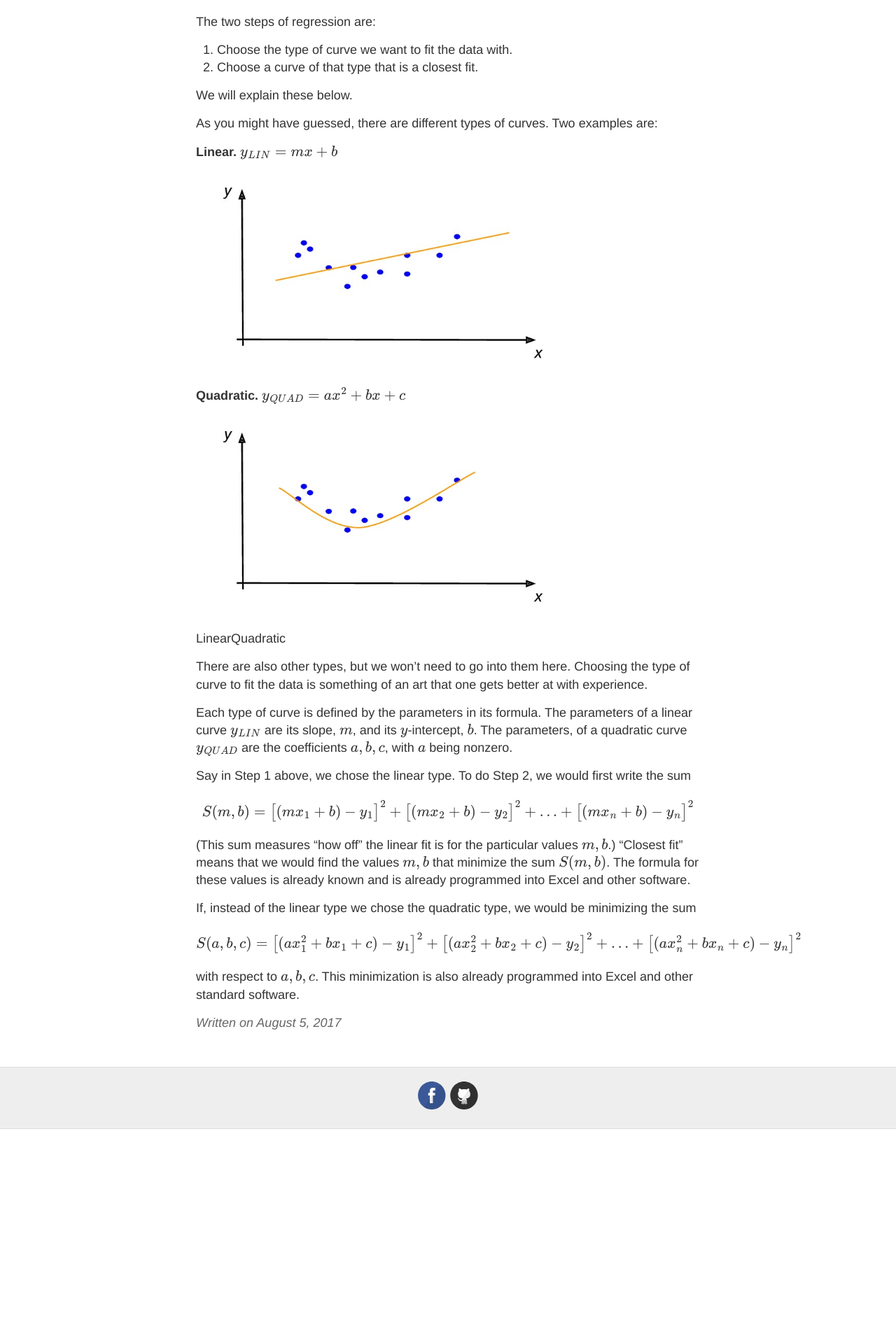
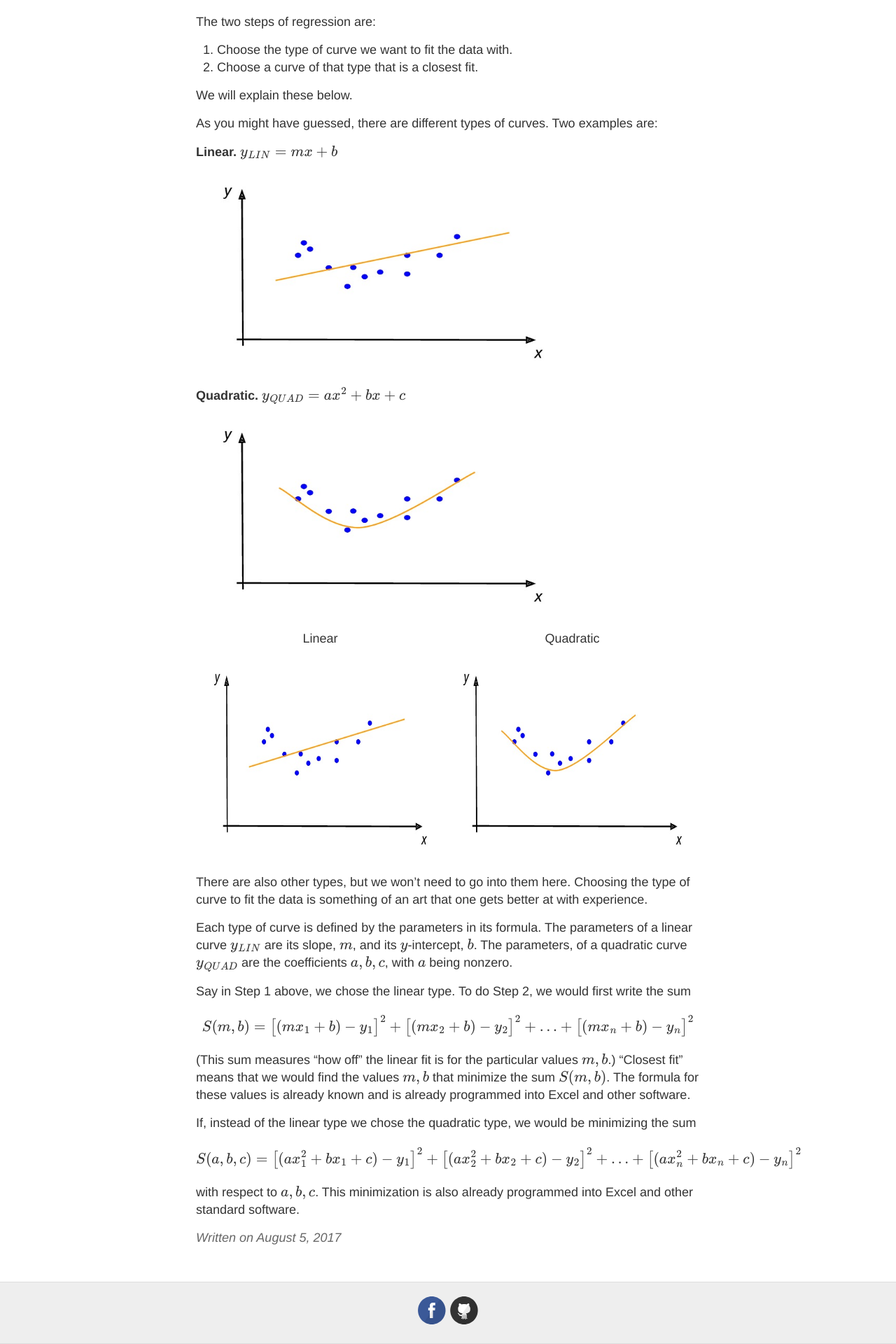
Before and after one commit to datacompass/datacompass.github.io, a Jekyll site: the page built from _posts/2017-8-5-Regression.md, in a window 1280 px wide. Shown: the part 711-2631 px from the top of the page at 70% size. Built offline with Jekyll 4.4.1, drawn with Linux system fonts in a browser that asks for light colours; formulas are drawn with MathJax 3; before the commit the page ends 2324 px from its top, so only the background shows below that.

Commit message:
Update 2017-8-5-Regression.md

```diff
--- a/_posts/2017-8-5-Regression.md
+++ b/_posts/2017-8-5-Regression.md
@@ -25,12 +25,9 @@ As you might have guessed, there are different types of curves.  Two examples ar
 
 <b>Quadratic.</b> $ y_{QUAD} = a x^2 + b x + c $     ![quadratic fit]({{ site.url }}/images/data-sample-quadratic-fit-notional.jpg){:height="300px"}
 
-<table border = "1" color = "gray">
-<tr>
-<th> Linear </th>
-<th> Quadratic</th>
-</tr>
-</table>
+|Linear|Quadratic|
+|------|---------|
+|![linear fit]({{ site.url }}/images/data-sample-linear-fit-notional.jpg){:height="300px"}| ![quadratic fit]({{ site.url }}/images/data-sample-quadratic-fit-notional.jpg){:height="300px"}|
 
 
 
```
